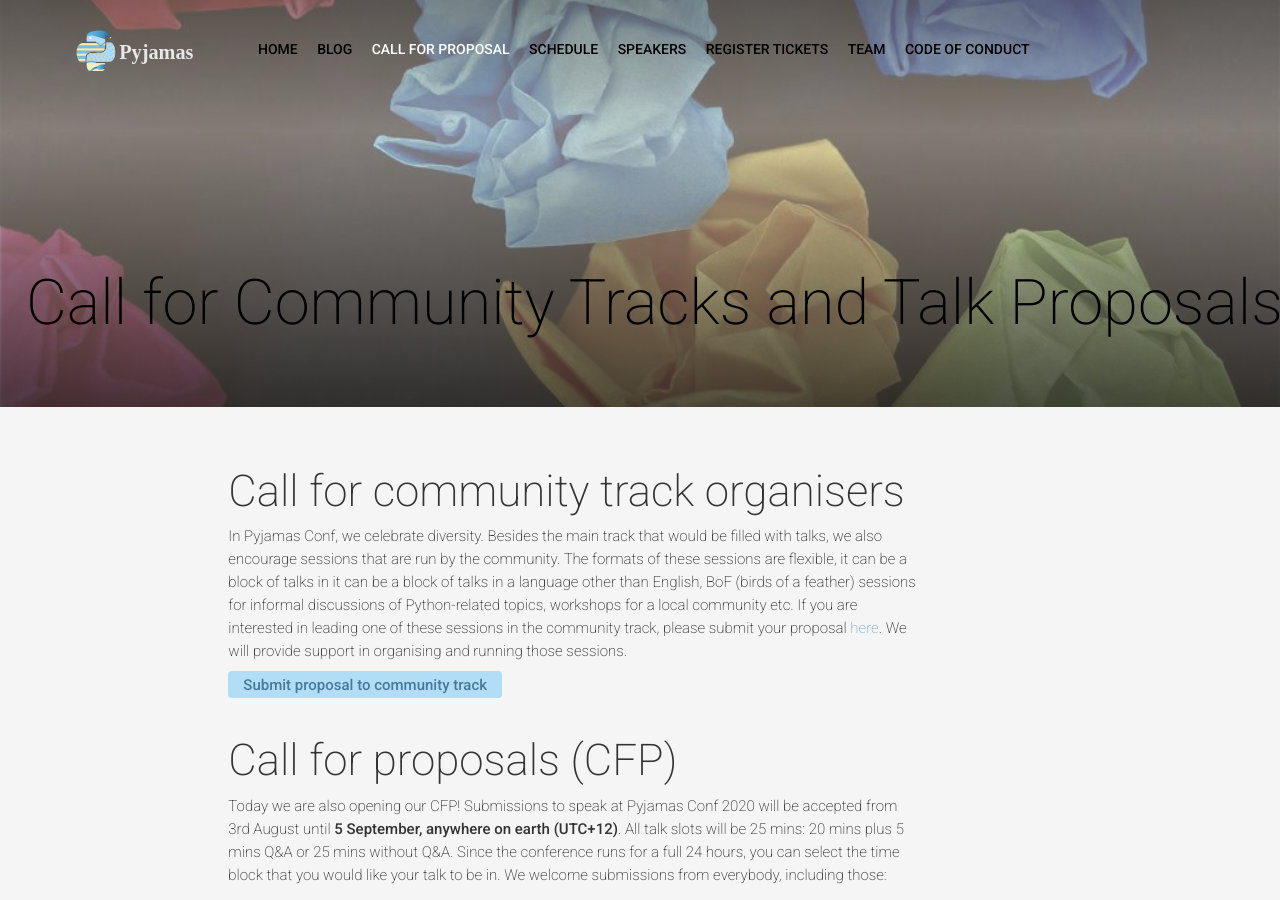
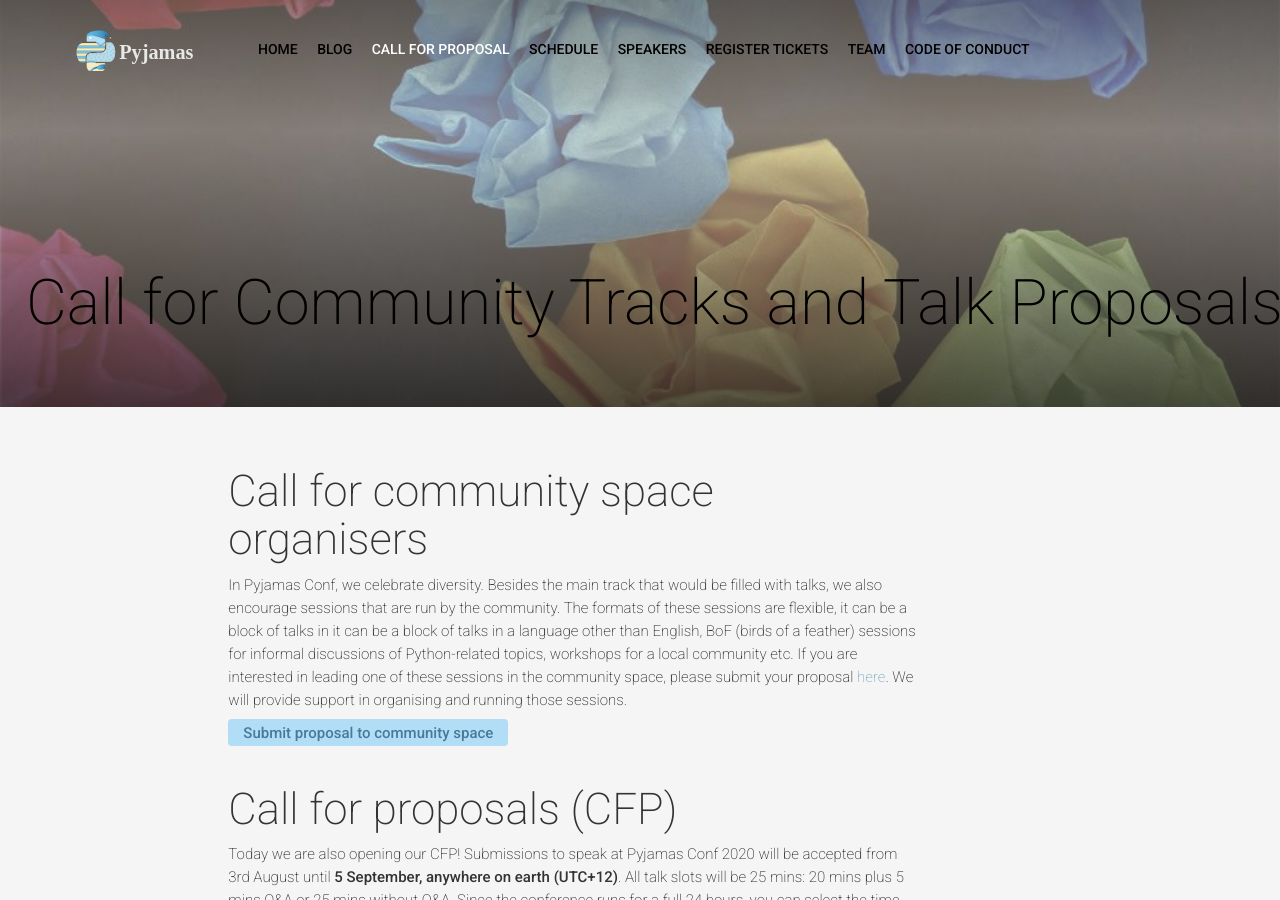
Before and after one commit to pyjamasconf/pyjamas.live, a Jekyll site: the page built from cfp.md, in a window 1280 px wide and 900 px high. Built offline with Jekyll 4.4.1, drawn with Linux system fonts in a browser that asks for light colours; nearby versions of some CDN libraries; comment, search, counter and statistics services are not loaded.

Commit message:
changing name to community space

```diff
--- a/_config.yml
+++ b/_config.yml
@@ -64,7 +64,7 @@ heroButtons:
 aboutTitle: "About Pyjamas Conf 2020"
 aboutBlock:
  - {title: "Main Conference", image: "conference.jpg", text: "24 hours streaming of talks about Python and connecting with Python communities around the world that you can access at home." }
- - {title: "Community Track", image: "community.jpg", text: "Full-day of workshops, talks, BoF sessions, sprints and any other activities organized by various Python communities." }
+ - {title: "Community Space", image: "community.jpg", text: "Full-day of workshops, talks, BoF sessions, sprints and any other activities organized by various Python communities." }
 #  - {title: "Hackathon", image: "hackathon.jpg", text: "Full-day freestyle hackathon! Want some real team building on friday? Grab your team and join our hackathon!" }
 
 # Statistic Block
--- a/_posts/2020-07-21-conference-launch.markdown
+++ b/_posts/2020-07-21-conference-launch.markdown
@@ -51,4 +51,5 @@ Be part of Pyjamas! The [call for proposals](https://pyjamas.live/cfp/) will ope
 ---
 
 So there you go, Pyjamas 2020!
+
 All that, from the softness of your jammies and the comfiness of your sofa to the rest of the world.
--- a/cfp.md
+++ b/cfp.md
@@ -5,11 +5,11 @@ permalink: /cfp/
 isStaticPost: true
 ---
 
-#### Call for community track organisers
+#### Call for community space organisers
 
-In Pyjamas Conf, we celebrate diversity. Besides the main track that would be filled with talks, we also encourage sessions that are run by the community. The formats of these sessions are flexible, it can be a block of talks in it can be a block of talks in a language other than English, BoF (birds of a feather) sessions for informal discussions of Python-related topics, workshops for a local community etc. If you are interested in leading one of these sessions in the community track, please submit your proposal [here](https://www.papercall.io/cfps/3362/submissions/new). We will provide support in organising and running those sessions.
+In Pyjamas Conf, we celebrate diversity. Besides the main track that would be filled with talks, we also encourage sessions that are run by the community. The formats of these sessions are flexible, it can be a block of talks in it can be a block of talks in a language other than English, BoF (birds of a feather) sessions for informal discussions of Python-related topics, workshops for a local community etc. If you are interested in leading one of these sessions in the community space, please submit your proposal [here](https://www.papercall.io/cfps/3362/submissions/new). We will provide support in organising and running those sessions.
 
-[Submit proposal to community track](https://www.papercall.io/cfps/3362/submissions/new){: .btn-new}
+[Submit proposal to community space](https://www.papercall.io/cfps/3362/submissions/new){: .btn-new}
 
 #### Call for proposals (CFP)
 
```
